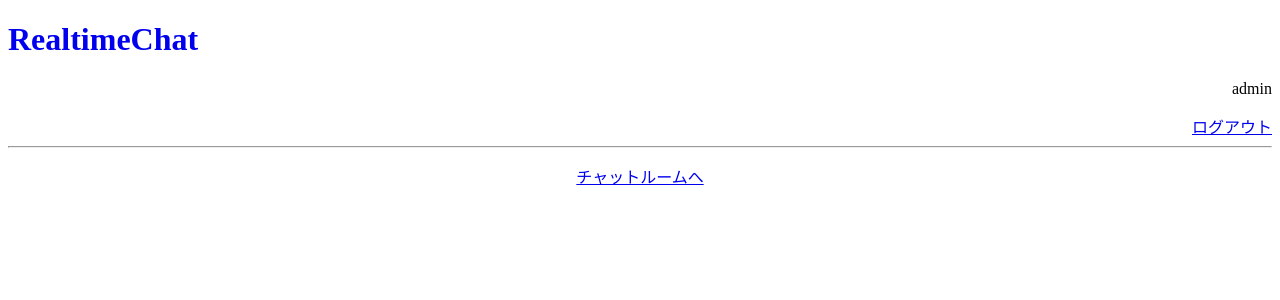
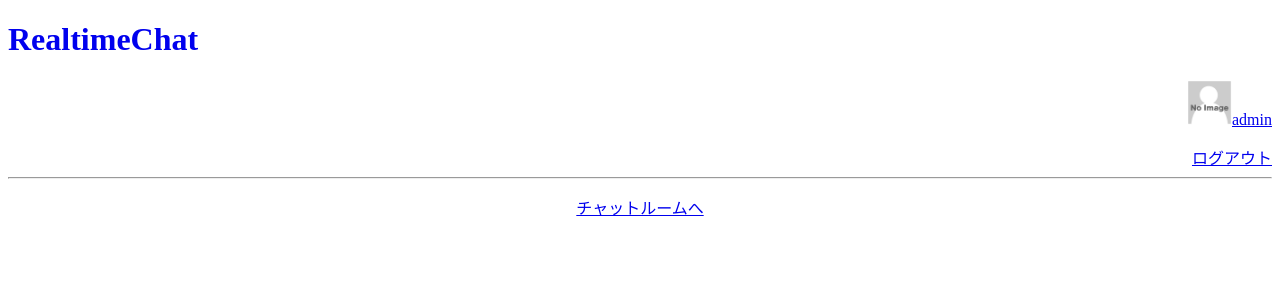
Before and after one commit to naka0303/RealtimeChat, a Django app: page / in a window 1280 px wide. Shown: the top 300 px of the page. Run offline with Django 3.2, Linux system fonts and the light colour scheme; a user stored in the database is signed in.

Commit message:
ユーザーアイコンを登録・表示できるよう改修

```diff
--- a/chat_app/models.py
+++ b/chat_app/models.py
@@ -3,6 +3,7 @@ from django.contrib.auth.models import AbstractUser, UserManager
 
 class CustomUser(AbstractUser, UserManager):
     email = models.EmailField(verbose_name="メールアドレス", unique=True, blank=False, null=False)
+    icon = models.ImageField(upload_to='static/', default='icon/no_image.png')
     USERNAME_FIELD = 'email'
     REQUIRED_FIELDS = ['username', 'password1', 'password2']
 
@@ -11,4 +12,5 @@ class CustomUser(AbstractUser, UserManager):
 
 class ChatRoom(models.Model):
     username = models.CharField(max_length=10)
+    icon = models.ImageField(upload_to='static/', default='icon/no_image.png')
     message = models.CharField(max_length=100)
--- a/chat_app/static/css/base.css
+++ b/chat_app/static/css/base.css
@@ -1,9 +1,15 @@
+/* header.html */
 .login_header {
   text-align: right;
 }
 
 .logout_header {
   text-align: right;
+}
+
+.user_icon {
+  width: 45px;
+  height: 45px;
 }
 
 .top_content {
--- a/chat_app/templates/chat_app/header.html
+++ b/chat_app/templates/chat_app/header.html
@@ -13,7 +13,7 @@
 <body>
     {% if request.user.is_authenticated %}
     <div class="logout_header">
-      <p>{{ request.user.username }}</p>
+      <p><img class="user_icon" src="{% static request.user.icon %}"><a href="{% url 'chat_app:user_update' request.user.pk %}">{{ request.user.username }}</a></p>
       <a href="{% url 'chat_app:logout' %}">ログアウト</a>
     </div>
     {% else %}
--- /dev/null
+++ b/chat_app/templates/chat_app/user_update.html
@@ -0,0 +1,5 @@
+<form method="POST" enctype="multipart/form-data">
+    {% csrf_token %}
+    {{ form.as_p }}
+    <input type="submit" value="更新">
+</form>
--- a/chat_app/urls.py
+++ b/chat_app/urls.py
@@ -22,6 +22,7 @@ app_name = 'chat_app'
 urlpatterns = [
     path('', views.Top.as_view(), name='top'),
     path('signup/', views.SignUp.as_view(), name='signup'),
+    path('user_update/<int:pk>', views.UserUpdate.as_view(), name='user_update'),
     path('login/', views.Login.as_view(), name='login'),
     path('logout/', views.Logout.as_view(), name='logout'),
     path('user_list/', views.UserList.as_view(), name='user_list'),
--- a/chat_app/views.py
+++ b/chat_app/views.py
@@ -25,6 +25,14 @@ class Top(generic.TemplateView):
 class SignUp(generic.CreateView):
     form_class = CustomUserCreationForm
     template_name = 'chat_app/signup.html'
+
+    def get_success_url(self):
+        return resolve_url('chat_app:user_list')
+
+class UserUpdate(generic.UpdateView):
+    model = CustomUser
+    fields = ('username', 'icon')
+    template_name = 'chat_app/user_update.html'
 
     def get_success_url(self):
         return resolve_url('chat_app:user_list')
--- a/requirements.txt
+++ b/requirements.txt
@@ -2,3 +2,4 @@ django == 3.1.4
 channels == 3.0.2
 channels-redis
 django-widget-tweaks
+Pillow
```
Also changed, not shown: chat_app/static/icon/no_image.png (added).
